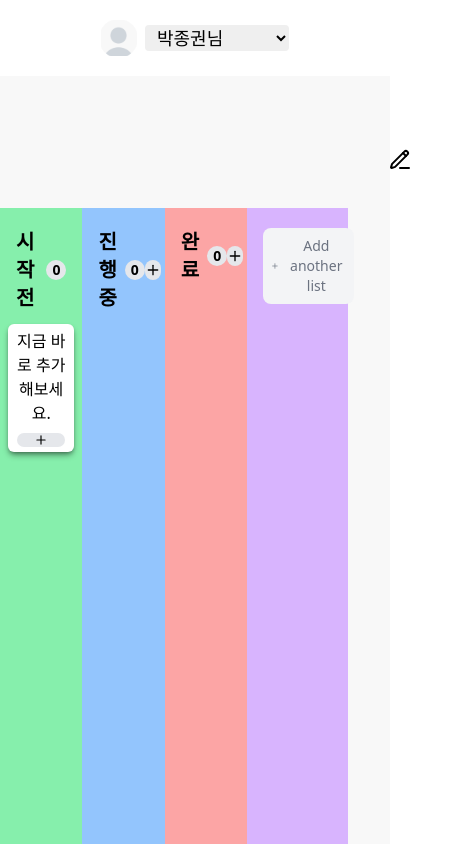
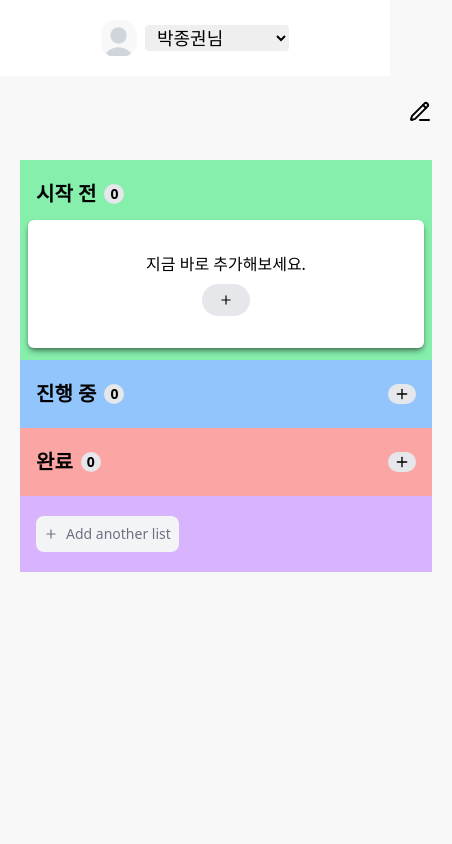
Before and after one commit to Programmer-JK/kanBoard, a React (Vite) app: page / in a window 390 px wide. Shown: the top 844 px of the page, 452 px wide, since content can reach past the window. Built offline with nearby package versions, Linux system fonts and the light colour scheme.

Commit message:
[feat] responsible view css 작성

```diff
--- a/src/App.tsx
+++ b/src/App.tsx
@@ -7,7 +7,7 @@ function App() {
       <Header />
       <div className="flex-1 w-full grid md:grid-cols-6">
         <div className="md:col-span-1"></div>
-        <div className="md:col-span-5">
+        <div className="px-5 md:col-span-5">
           <Board />
         </div>
       </div>
--- a/src/assets/global.css
+++ b/src/assets/global.css
@@ -2,7 +2,7 @@
 @tailwind components;
 @tailwind utilities;
 
-#root {
+body {
   width: 100%;
   background-color: #f8f8f8;
 }
--- a/src/component/board/board.tsx
+++ b/src/component/board/board.tsx
@@ -32,7 +32,7 @@ const Board = () => {
   }, [availableChange]);
 
   return (
-    <div className="h-full pt-36">
+    <div className="h-full pt-24 md:pt-36">
       <div className="flex flex-row text-2xl font-bold gap-5 items-center">
         <input
           className="bg-[#f8f8f8] outline-none"
@@ -47,7 +47,7 @@ const Board = () => {
         </button>
       </div>
 
-      <div className="grid grid-cols-5 h-screen pt-8">
+      <div className="flex flex-col md:grid md:grid-cols-5 h-screen pt-8">
         <PlannedList />
         <OngoingList />
         <CompletedList />
--- a/src/component/board/pending-list/pending-list.tsx
+++ b/src/component/board/pending-list/pending-list.tsx
@@ -15,7 +15,7 @@ const PendingList = () => {
     <div
       className="
         flex flex-col col-span-2
-      bg-purple-300 p-2 mr-16
+      bg-purple-300 p-2 md:mr-16
       "
     >
       <div className="w-full p-2 ">
--- a/src/component/card/card.tsx
+++ b/src/component/card/card.tsx
@@ -3,12 +3,13 @@ import { X } from "lucide-react";
 import Modal from "@/component/modal/modal";
 import CardInfoModal from "@/component/card_info-modal/card_info-modal";
 import { CardProps, TagTypes } from "@/type/common";
-import { getTagColorClass } from "@/util/common";
+import { getTagColorClass, isMobile } from "@/util/common";
 import { useKanStore } from "@/store/store";
 
 const Card = ({ column }: CardProps) => {
   const { removeCard } = useKanStore();
   const [isModalOpen, setIsModalOpen] = useState(false);
+
   const openCreateColumnHandler = () => {
     setIsModalOpen(true);
   };
@@ -16,6 +17,30 @@ const Card = ({ column }: CardProps) => {
   const handleDragStart = (e: React.DragEvent) => {
     e.dataTransfer.setData("columnId", column.id);
     e.dataTransfer.setData("fromState", column.state);
+  };
+
+  const handleTouchStart = (e: React.TouchEvent) => {
+    if (!isMobile) return;
+    setTouchPos({
+      x: e.touches[0].clientX,
+      y: e.touches[0].clientY,
+    });
+    e.currentTarget.style.zIndex = "1000";
+  };
+
+  const handleTouchMove = (e: React.TouchEvent) => {
+    if (!isMobile) return;
+    e.preventDefault();
+    const touch = e.touches[0];
+    e.currentTarget.style.transform = `translate(${
+      touch.clientX - touchPos.x
+    }px, ${touch.clientY - touchPos.y}px)`;
+  };
+
+  const handleTouchEnd = (e: React.TouchEvent) => {
+    if (!isMobile) return;
+    e.currentTarget.style.transform = "";
+    e.currentTarget.style.zIndex = "";
   };
 
   const handleDeleteCard = () => {
@@ -32,7 +57,7 @@ const Card = ({ column }: CardProps) => {
         bg-white rounded-md shadow-md shadow-black/40
         "
         onClick={openCreateColumnHandler}
-        draggable
+        draggable={!isMobile}
         onDragStart={handleDragStart}
       >
         <X size={16} onClick={handleDeleteCard} className="mb-0.5" />
--- a/src/util/common.ts
+++ b/src/util/common.ts
@@ -22,6 +22,8 @@ export const getStateColorClass = (color: string) => {
   return colorMap[color] || "bg-gray-300/30 text-gray-700";
 };
 
+export const isMobile = /iPhone|iPad|iPod|Android/i.test(navigator.userAgent);
+
 export const generateSimpleId = () => {
   return Date.now().toString();
 };
```
